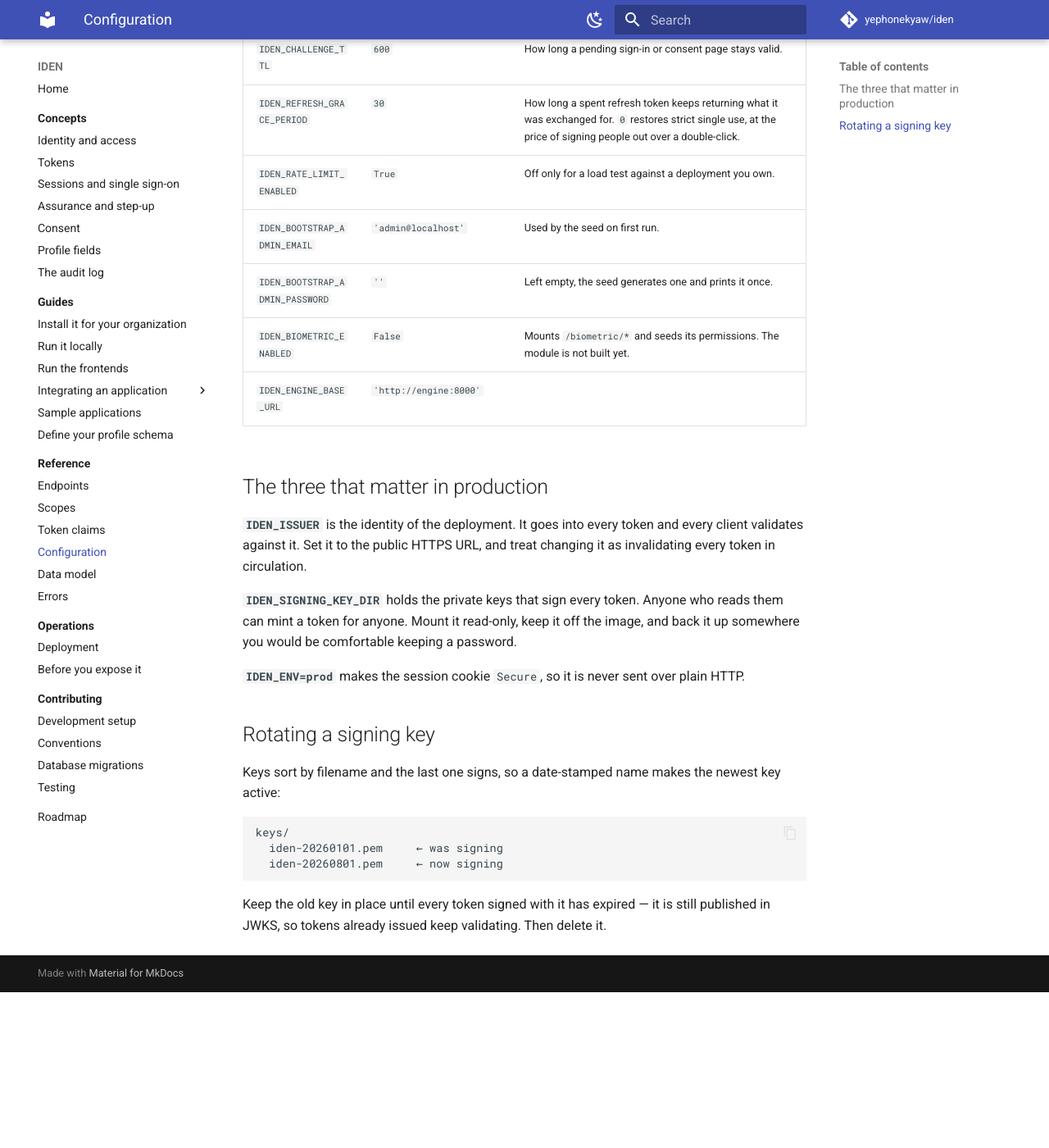
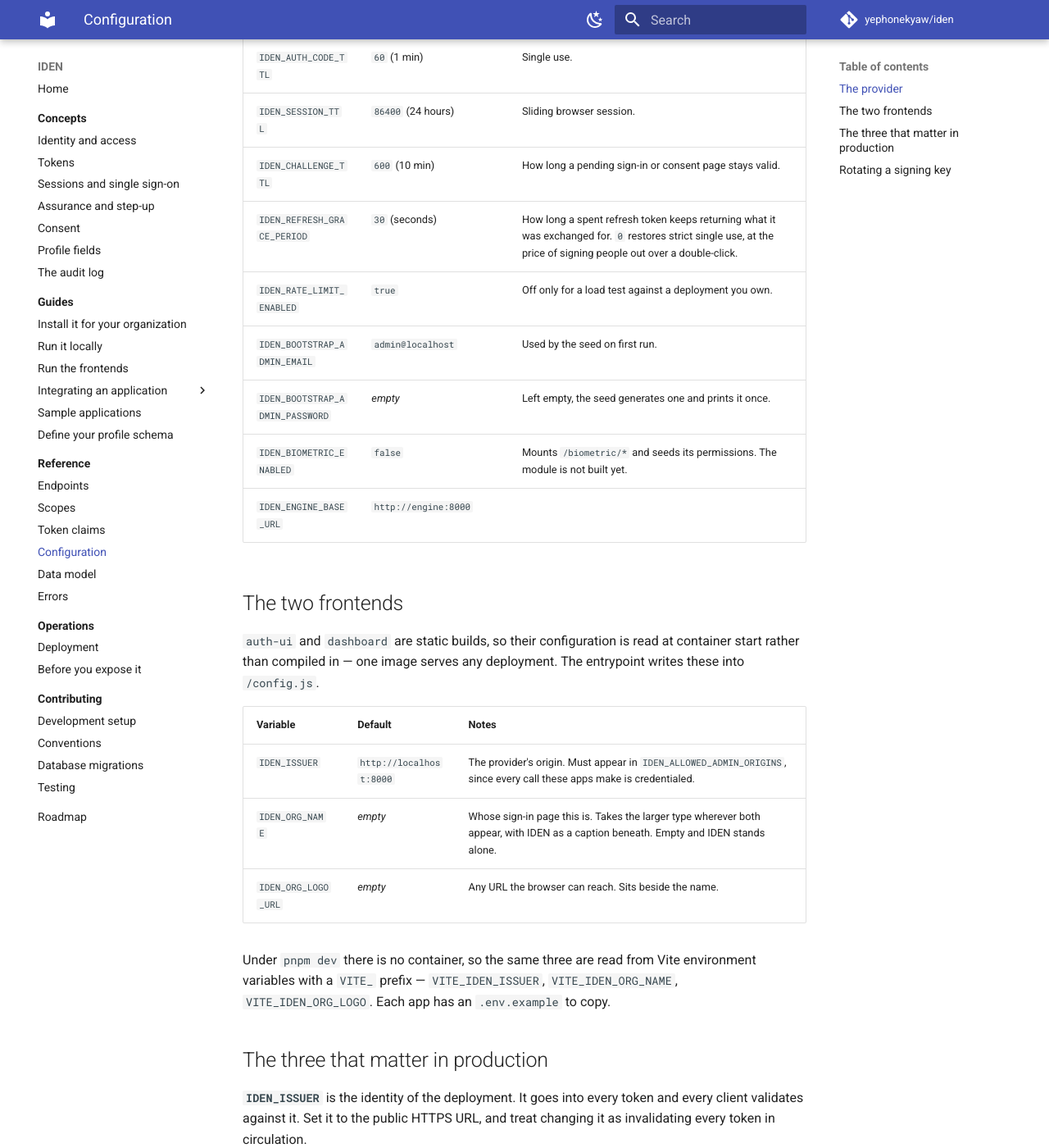
Before and after one commit to yephonekyaw/iden, an MkDocs documentation site: the page built from docs/reference/configuration.md, in a window 1280 px wide and 1400 px high, scrolled down 1681 px. Shown: the whole window at 82% size. Built offline with MkDocs 1.6.1 and Material for MkDocs 9.7.7, drawn with Linux system fonts in a browser that asks for light colours; comment, search, counter and statistics services are not loaded; before the commit the page ends 2891 px from its top, so only the background shows below that; some of the changed text lies outside the part shown.

Commit message:
docs: correct pages that had fallen behind the code

```diff
--- a/docs/reference/configuration.md
+++ b/docs/reference/configuration.md
@@ -3,36 +3,56 @@
 Every setting is read from the environment or a `.env` file, prefixed `IDEN_`. Defaults are
 development defaults — the ones that matter in production are called out below the table.
 
+`provider/.env.example` carries the same list with the reasoning next to each one, and is the file to
+copy when running the provider outside a container.
+
+## The provider
+
 | Variable | Default | Notes |
 |---|---|---|
-| `IDEN_ENV` | `'dev'` | `prod` makes the session cookie `Secure`. |
-| `IDEN_LOG_LEVEL` | `'info'` |  |
-| `IDEN_API_PREFIX` | `''` | Mount the whole app under a sub-path. Must stay empty otherwise — OIDC requires `/.well-known/*` at the host root. |
+| `IDEN_ENV` | `dev` | `prod` makes the session cookie `Secure`. |
+| `IDEN_LOG_LEVEL` | `info` |  |
+| `IDEN_API_PREFIX` | *empty* | Mount the whole app under a sub-path. Must stay empty otherwise — OIDC requires `/.well-known/*` at the host root. |
 | `IDEN_ALLOWED_ADMIN_ORIGINS` | `[]` | Origins allowed to send credentialed requests, beyond the Auth UI. |
-| `IDEN_ISSUER` | `'http://localhost:8000'` | **The identity of this deployment.** It appears in every token, and clients validate against it. Changing it invalidates everything already issued. |
-| `IDEN_AUTH_UI_BASE_URL` | `'http://localhost:4000'` | Where `/authorize` sends people to sign in. |
-| `IDEN_DATABASE_URL` | `'postgresql+asyncpg://iden:iden@localhost:5432/iden'` |  |
-| `IDEN_REDIS_URL` | `'redis://localhost:6379/0'` | Sessions, pending sign-ins, the denylist, and rate-limit counters. |
-| `IDEN_S3_ENDPOINT_URL` | `''` | Blob storage, over the S3 API. Empty means none is attached and profile photos are unavailable; nothing else changes. |
-| `IDEN_S3_ACCESS_KEY` | `''` |  |
-| `IDEN_S3_SECRET_KEY` | `''` |  |
-| `IDEN_S3_BUCKET` | `'iden'` | Created at startup when it does not exist. |
-| `IDEN_S3_REGION` | `'us-east-1'` | Required by the S3 signature even where the store ignores it. |
-| `IDEN_AVATAR_MAX_BYTES` | `5242880` | Refused before the upload is decoded. |
-| `IDEN_SIGNING_KEY_DIR` | `PosixPath('keys')` | One PEM per key. Filenames sort, and the last one signs — a date-stamped name makes the newest key active. |
-| `IDEN_SIGNING_ALGORITHM` | `'RS256'` |  |
-| `IDEN_ACCESS_TOKEN_TTL` | `600` | Short on purpose: permission changes take effect at the next issuance, and a revoked token cannot be recalled before it expires. |
-| `IDEN_ID_TOKEN_TTL` | `600` |  |
-| `IDEN_REFRESH_TOKEN_TTL` | `2592000` | Sliding; rotated on every use. |
-| `IDEN_AUTH_CODE_TTL` | `60` | Single use. |
-| `IDEN_SESSION_TTL` | `86400` | Sliding browser session. |
-| `IDEN_CHALLENGE_TTL` | `600` | How long a pending sign-in or consent page stays valid. |
-| `IDEN_REFRESH_GRACE_PERIOD` | `30` | How long a spent refresh token keeps returning what it was exchanged for. `0` restores strict single use, at the price of signing people out over a double-click. |
-| `IDEN_RATE_LIMIT_ENABLED` | `True` | Off only for a load test against a deployment you own. |
-| `IDEN_BOOTSTRAP_ADMIN_EMAIL` | `'admin@localhost'` | Used by the seed on first run. |
-| `IDEN_BOOTSTRAP_ADMIN_PASSWORD` | `''` | Left empty, the seed generates one and prints it once. |
-| `IDEN_BIOMETRIC_ENABLED` | `False` | Mounts `/biometric/*` and seeds its permissions. The module is not built yet. |
-| `IDEN_ENGINE_BASE_URL` | `'http://engine:8000'` |  |
+| `IDEN_ISSUER` | `http://localhost:8000` | **The identity of this deployment.** It appears in every token, and clients validate against it. Changing it invalidates everything already issued. |
+| `IDEN_AUTH_UI_BASE_URL` | `http://localhost:4000` | Where `/authorize` sends people to sign in. |
+| `IDEN_DATABASE_URL` | `postgresql+asyncpg://iden:iden@localhost:5432/iden` |  |
+| `IDEN_REDIS_URL` | `redis://localhost:6379/0` | Sessions, pending sign-ins, the denylist, and rate-limit counters. |
+| `IDEN_S3_ENDPOINT_URL` | *empty* | Blob storage, over the S3 API. Empty means none is attached and profile photos are unavailable; nothing else changes. |
+| `IDEN_S3_ACCESS_KEY` | *empty* |  |
+| `IDEN_S3_SECRET_KEY` | *empty* |  |
+| `IDEN_S3_BUCKET` | `iden` | Created at startup when it does not exist. |
+| `IDEN_S3_REGION` | `us-east-1` | Required by the S3 signature even where the store ignores it. |
+| `IDEN_AVATAR_MAX_BYTES` | `5242880` (5 MiB) | Refused before the upload is decoded. |
+| `IDEN_SIGNING_KEY_DIR` | `keys` | One PEM per key. Filenames sort, and the last one signs — a date-stamped name makes the newest key active. |
+| `IDEN_SIGNING_ALGORITHM` | `RS256` |  |
+| `IDEN_ACCESS_TOKEN_TTL` | `600` (10 min) | Short on purpose: permission changes take effect at the next issuance, and a revoked token cannot be recalled before it expires. |
+| `IDEN_ID_TOKEN_TTL` | `600` (10 min) |  |
+| `IDEN_REFRESH_TOKEN_TTL` | `2592000` (30 days) | Sliding; rotated on every use. |
+| `IDEN_AUTH_CODE_TTL` | `60` (1 min) | Single use. |
+| `IDEN_SESSION_TTL` | `86400` (24 hours) | Sliding browser session. |
+| `IDEN_CHALLENGE_TTL` | `600` (10 min) | How long a pending sign-in or consent page stays valid. |
+| `IDEN_REFRESH_GRACE_PERIOD` | `30` (seconds) | How long a spent refresh token keeps returning what it was exchanged for. `0` restores strict single use, at the price of signing people out over a double-click. |
+| `IDEN_RATE_LIMIT_ENABLED` | `true` | Off only for a load test against a deployment you own. |
+| `IDEN_BOOTSTRAP_ADMIN_EMAIL` | `admin@localhost` | Used by the seed on first run. |
+| `IDEN_BOOTSTRAP_ADMIN_PASSWORD` | *empty* | Left empty, the seed generates one and prints it once. |
+| `IDEN_BIOMETRIC_ENABLED` | `false` | Mounts `/biometric/*` and seeds its permissions. The module is not built yet. |
+| `IDEN_ENGINE_BASE_URL` | `http://engine:8000` |  |
+
+## The two frontends
+
+`auth-ui` and `dashboard` are static builds, so their configuration is read at container start rather
+than compiled in — one image serves any deployment. The entrypoint writes these into `/config.js`.
+
+| Variable | Default | Notes |
+|---|---|---|
+| `IDEN_ISSUER` | `http://localhost:8000` | The provider's origin. Must appear in `IDEN_ALLOWED_ADMIN_ORIGINS`, since every call these apps make is credentialed. |
+| `IDEN_ORG_NAME` | *empty* | Whose sign-in page this is. Takes the larger type wherever both appear, with IDEN as a caption beneath. Empty and IDEN stands alone. |
+| `IDEN_ORG_LOGO_URL` | *empty* | Any URL the browser can reach. Sits beside the name. |
+
+Under `pnpm dev` there is no container, so the same three are read from Vite environment variables
+with a `VITE_` prefix — `VITE_IDEN_ISSUER`, `VITE_IDEN_ORG_NAME`, `VITE_IDEN_ORG_LOGO`. Each app has
+an `.env.example` to copy.
 
 ## The three that matter in production
 
```
Also changed, not shown: README.md (+1 -1 lines), docs/contributing/development.md (+16 -0 lines), docs/guides/oidc-libraries.md (+1 -1 lines), docs/index.md (+7 -2 lines), docs/operations/deployment.md (+2 -2 lines), docs/roadmap.md (+11 -2 lines), 2 other files.
